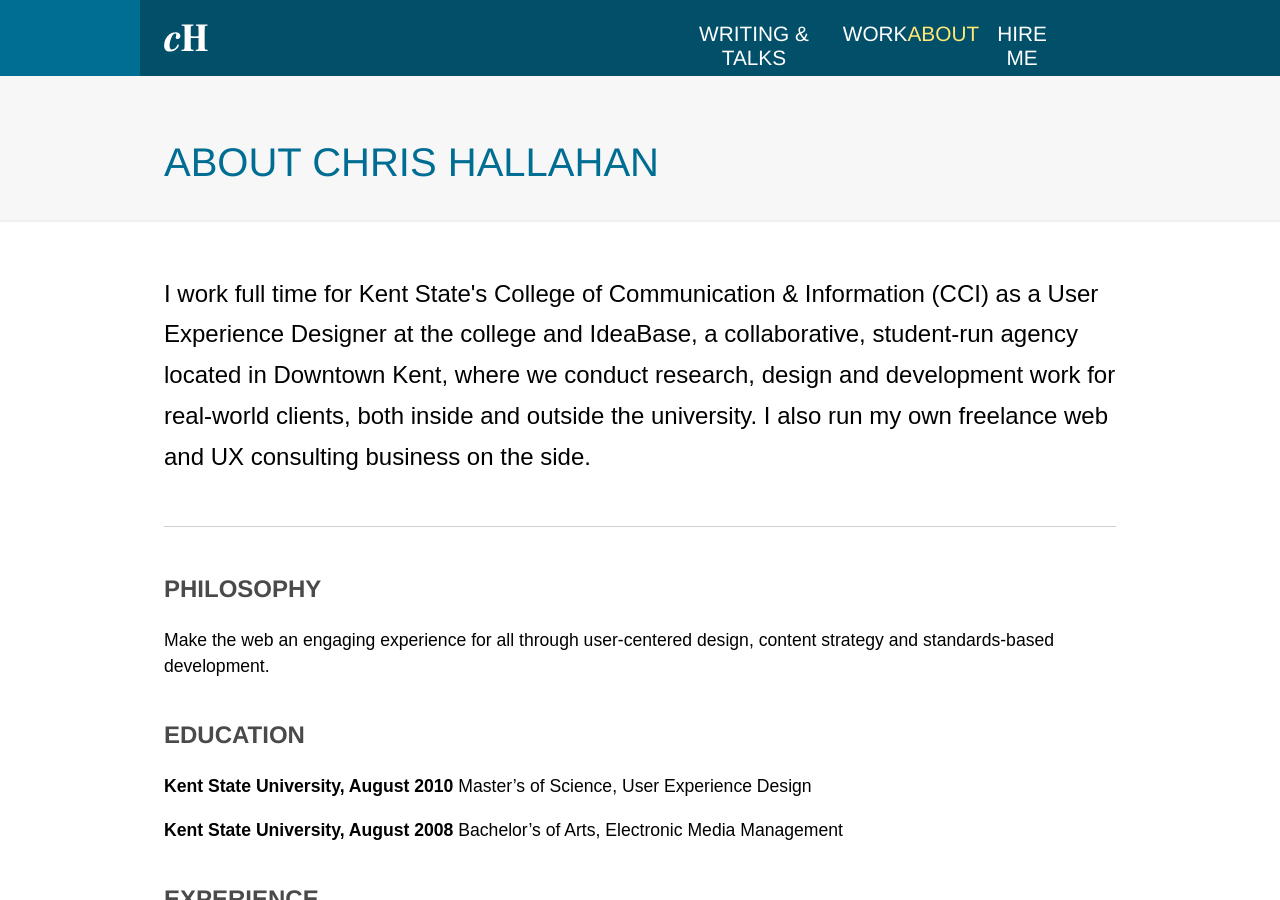
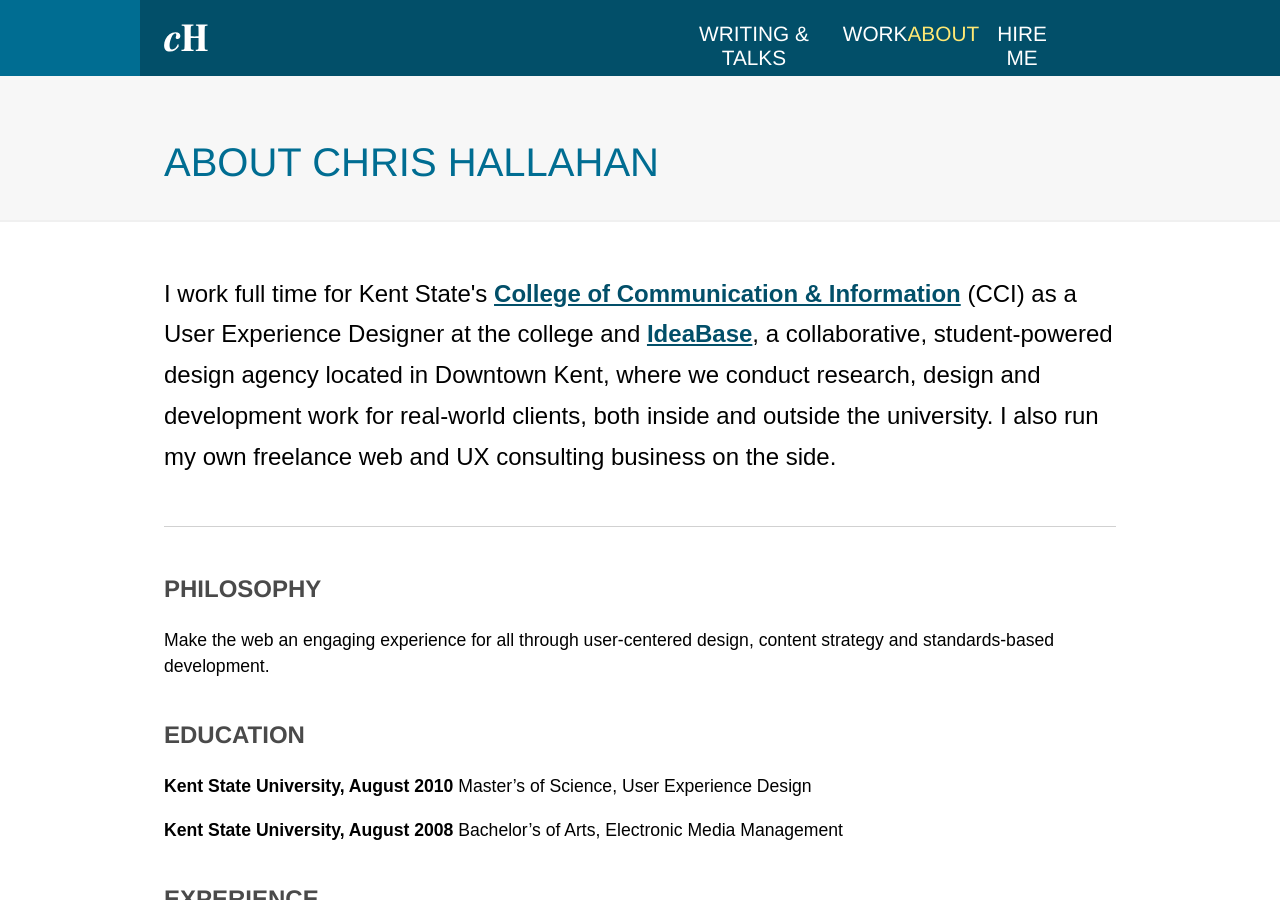
Before and after one commit to challahan/portfolio, a Jekyll site: the page built from about.md, in a window 1280 px wide and 900 px high. Built offline with Jekyll 4.4.1, drawn with Linux system fonts in a browser that asks for light colours; a script that is not in the unit is left out.

```diff
--- a/_projects/2013-10-16-blackstone-launchpad.html
+++ b/_projects/2013-10-16-blackstone-launchpad.html
@@ -1,7 +1,7 @@
 ---
 layout: post
 title: Blackstone LaunchPad Website
-date: 2013-10-16 00:43:46.000000000 -04:00
+date: 2014-10-16 00:43:46.000000000 -04:00
 categories:
 - Web and User Experience Design
 tags: []
--- a/_projects/2013-10-16-school-of-communication-studies-redesign.html
+++ b/_projects/2013-10-16-school-of-communication-studies-redesign.html
@@ -1,7 +1,7 @@
 ---
 layout: post
 title: School of Communication Studies Website
-date: 2013-10-16 00:44:59.000000000 -04:00
+date: 2014-10-16 00:44:59.000000000 -04:00
 categories:
 - Featured Project
 tags: []
--- a/_projects/2013-10-16-school-of-journalism-and-mass-communication-redesign.html
+++ b/_projects/2013-10-16-school-of-journalism-and-mass-communication-redesign.html
@@ -1,7 +1,7 @@
 ---
 layout: post
 title: School of Journalism and Mass Communication Website
-date: 2013-10-16 00:44:21.000000000 -04:00
+date: 2014-10-16 00:44:21.000000000 -04:00
 categories:
 - Featured Project
 - Web and User Experience Design
--- a/_projects/2013-10-18-school-of-visual-communication-design-website.html
+++ b/_projects/2013-10-18-school-of-visual-communication-design-website.html
@@ -1,7 +1,7 @@
 ---
 layout: post
 title: School of Visual Communication Design Website
-date: 2013-10-18 03:45:01.000000000 -04:00
+date: 2014-10-18 03:45:01.000000000 -04:00
 categories:
 - Web and User Experience Design
 tags: []
--- a/about.md
+++ b/about.md
@@ -4,7 +4,7 @@ title: About Chris Hallahan
 permalink: /about/
 ---
 
-<p class="introduction">I work full time for Kent State's College of Communication & Information (CCI) as a User Experience Designer at the college and IdeaBase, a collaborative, student-run agency located in Downtown Kent, where we conduct research, design and development work for real-world clients, both inside and outside the university.  I also run my own freelance web and UX consulting business on the side.</p>
+<p class="introduction">I work full time for Kent State's <a href="http://www.kent.edu/cci">College of Communication & Information</a> (CCI) as a User Experience Designer at the college and <a href="http://www.ideabasekent.com">IdeaBase</a>, a collaborative, student-powered design agency located in Downtown Kent, where we conduct research, design and development work for real-world clients, both inside and outside the university.  I also run my own freelance web and UX consulting business on the side.</p>
 
 ### Philosophy
 
```
Also changed, not shown: _projects/2016-06-22-reading-buzz.md (+2 -2 lines).
